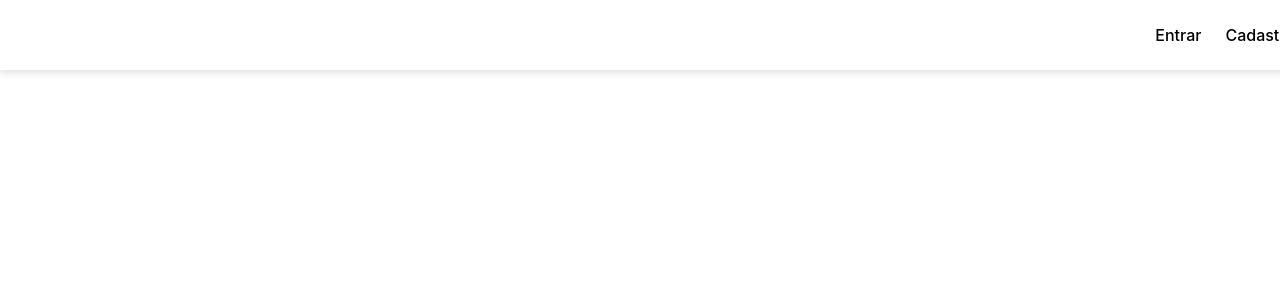
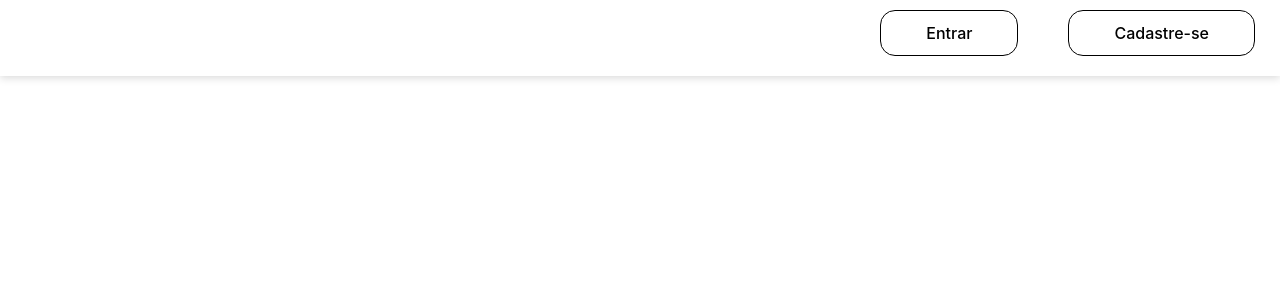
Before and after one commit to fylipeluis/ReclameAqui-VIVO-REACT-, a React (Vite) app: page / in a window 1280 px wide. Shown: the top 300 px of the page. Built offline with nearby package versions, Linux system fonts and the light colour scheme.

Commit message:
Ajustando botões de entrar e cadastrar-se e ajustando tamanho de header

```diff
--- a/src/pages/WelcomePage/WelcomePageComponent/HeaderwelcomePage.css
+++ b/src/pages/WelcomePage/WelcomePageComponent/HeaderwelcomePage.css
@@ -1,39 +1,84 @@
-
-
 .header {
   position: fixed; /* Fixa no topo da tela */
   top: 0;
   left: 0;
   width: 100%;
-  height: 70px;
-  background-color: white; /* Azul padrão moderno */
+  background-color: white; /* fundo branco */
   display: flex;
   justify-content: flex-end;
   align-items: center;
-  padding: 0 40px;
   box-shadow: 0 2px 8px rgba(0, 0, 0, 0.15);
   z-index: 1000;
+  /* Use box-sizing para que padding não estoure a largura */
+  box-sizing: border-box;
+  padding: 10px 25px 20px 16px;
+  overflow: hidden; /* evita overflow indesejado do header */
 }
 
 /* Container do menu */
+/* Container do menu */
+.button-enter nav {
+  max-width: 100%;
+  overflow-x: auto; /* permite scroll horizontal se necessário em telas muito pequenas */
+}
+
 .button-enter nav ul {
   display: flex;
   list-style: none;
+  flex-direction: row;
+  justify-content: flex-end;
+  align-items: center;
+  gap: 20px;
+  font-size: 16px;
   margin: 0;
   padding: 0;
-  gap: 24px;
+  flex-wrap: wrap; /* permite quebrar em várias linhas quando faltar espaço */
+}
+
+.button-enter nav ul li {
+  margin: 0;
 }
 
 /* Links */
+/* Links */
 .button-enter nav ul li a {
+  border: 1px solid black;
+  border-radius: 15px;
+  padding: 10px 20px; /* padding menor por padrão para caber em telas pequenas */
+  color: black;
+  display: inline-block;
   text-decoration: none;
-  color: black;
-  font-weight: 500;
-  font-size: 1rem;
-  transition: color 0.2s, transform 0.2s;
+  white-space: nowrap; /* evita quebra no texto do link */
 }
 
 .button-enter nav ul li a:hover {
   color: #ffde59; /* Dourado suave */
   transform: translateY(-2px);
 }
+
+/* Aumenta espaçamento em telas maiores para preservar o visual original */
+@media (min-width: 1024px) {
+  .button-enter nav ul {
+    gap: 50px;
+  }
+
+  .button-enter nav ul li a {
+    padding: 10px 45px; /* volta ao padding maior em desktop */
+  }
+}
+
+/* Ajustes em telas muito pequenas */
+@media (max-width: 420px) {
+  .header {
+    padding: 8px 12px 12px 12px;
+  }
+
+  .button-enter nav ul {
+    gap: 8px;
+  }
+
+  .button-enter nav ul li a {
+    padding: 8px 12px;
+    font-size: 14px;
+  }
+}
```
